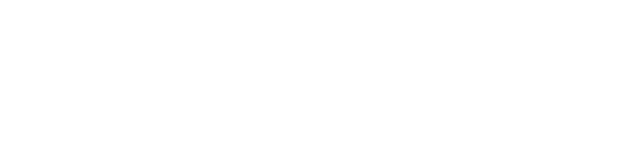
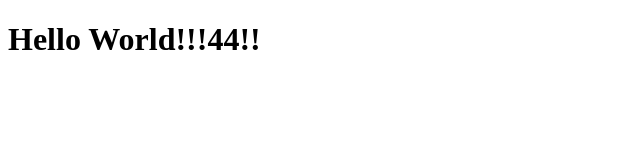
Before and after one commit to FabianDaniel00/Tires, a plain HTML site: page index.html in a window 1280 px wide. Shown: the whole page, without its empty margins (0-640 px from the left). Drawn offline with Linux system fonts and the light colour scheme.

Commit message:
Update index.html

```diff
--- a/index.html
+++ b/index.html
@@ -34,7 +34,6 @@
 			name="twitter:description"
 			content="Zimske gume, letnje gume  i gume za sve sezone za različite tipove vozila. Najveća online prodaja guma u Srbiji. 024-41-55-402"
 		/>
-
 		<link
 			rel="icon"
 			type="image/png"
@@ -52,5 +51,7 @@
 			Zimske gume, gume za sve sezone, letnje gume - Internet Prodaja Guma
 		</title>
 	</head>
-	<body></body>
+	<body>
+		<h1>Hello World!!!44!!</h1>
+	</body>
 </html>
```
